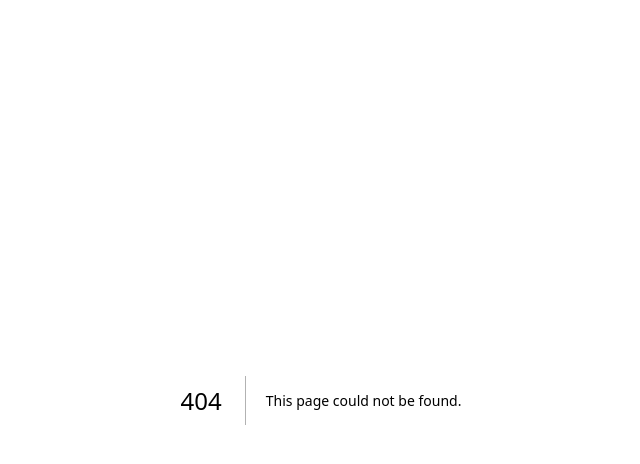
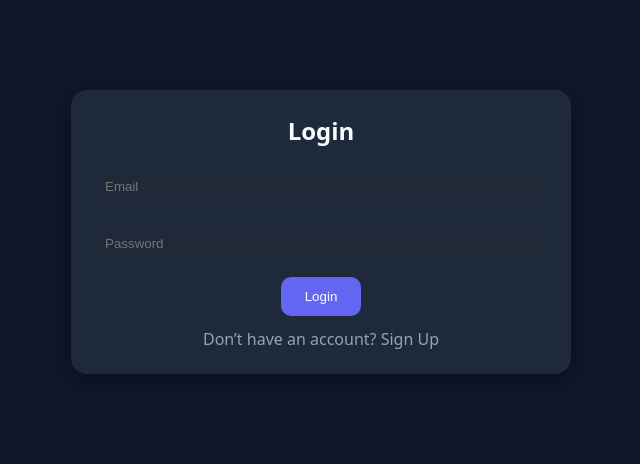
Before and after one commit to Rabbi111-cloud/AI--Assessment-Platform, a Next.js app: page /login in a window 1280 px wide. Before the commit this address had no page. Shown: the top 464 px of the page, without its empty margins (319-959 px from the left). Built offline with nearby package versions, Linux system fonts and the light colour scheme.

Commit message:
Create page.js

```diff
--- /dev/null
+++ b/app/(auth)/login/page.js
@@ -0,0 +1,49 @@
+"use client";
+import { useRouter } from "next/navigation";
+import { signInWithEmailAndPassword } from "firebase/auth";
+import { auth, db } from "../../../lib/firebase";
+import { doc, getDoc } from "firebase/firestore";
+
+export default function Login() {
+  const router = useRouter();
+
+  async function handleLogin(e) {
+    e.preventDefault();
+    const email = e.target.email.value;
+    const password = e.target.password.value;
+
+    try {
+      const userCredential = await signInWithEmailAndPassword(auth, email, password);
+      const uid = userCredential.user.uid;
+
+      // Check if user has profile info
+      const docRef = doc(db, "users", uid);
+      const docSnap = await getDoc(docRef);
+
+      if (!docSnap.exists() || !docSnap.data().name) {
+        // If profile incomplete, redirect to profile page
+        router.push("/profile");
+      } else {
+        router.push("/dashboard/developer");
+      }
+    } catch (err) {
+      alert(err.message);
+    }
+  }
+
+  return (
+    <main className="container">
+      <div className="card" style={{ maxWidth: "500px", margin: "50px auto", textAlign: "center" }}>
+        <h2>Login</h2>
+        <form onSubmit={handleLogin}>
+          <input name="email" type="email" placeholder="Email" required />
+          <input name="password" type="password" placeholder="Password" required />
+          <button className="button">Login</button>
+        </form>
+        <p style={{ marginTop: "12px", color: "var(--muted)" }}>
+          Don’t have an account? <a href="/signup">Sign Up</a>
+        </p>
+      </div>
+    </main>
+  );
+}
```
